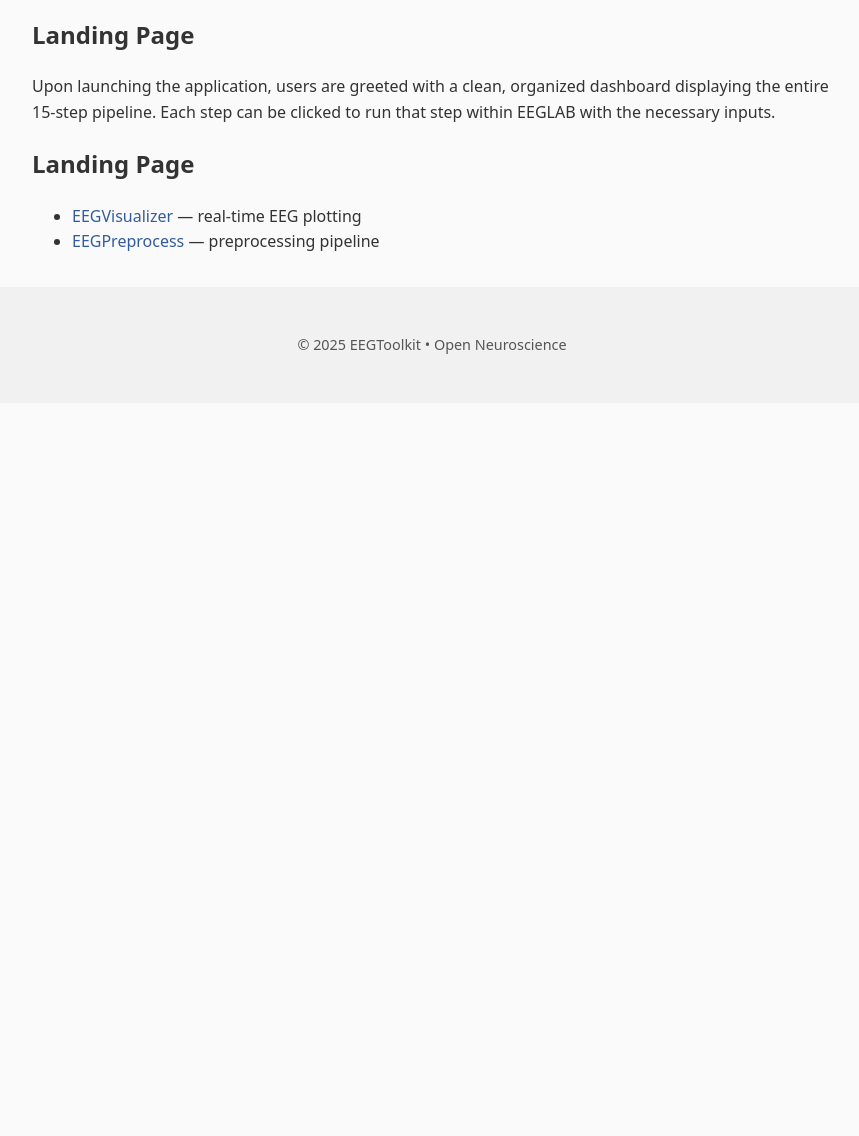
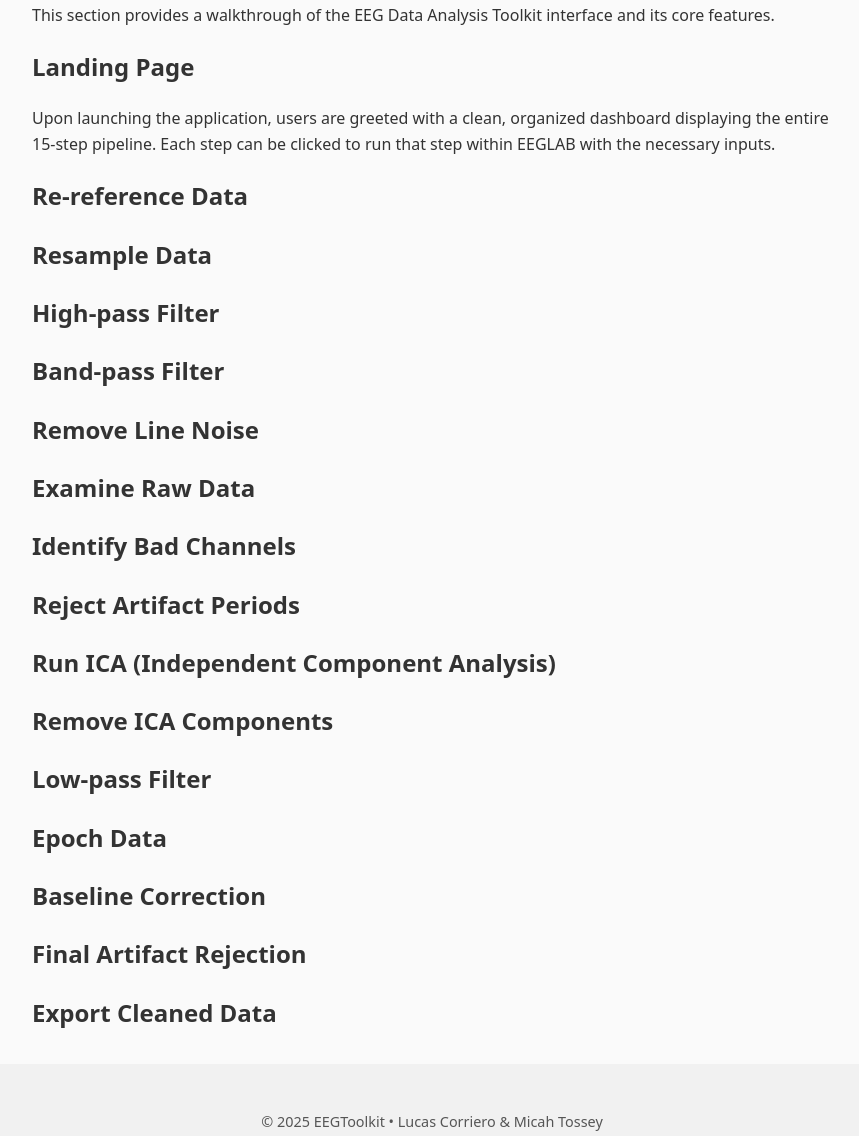
Before and after one commit to EEGToolkit/eegtoolkit.github.io, a plain HTML site: page index.html in a window 1280 px wide. Shown: the part 1181-2317 px from the top of the page, without its empty margins (208-1067 px from the left). Before the commit the page ends 1584 px from the top, so only its background shows below. Drawn offline with Linux system fonts and the light colour scheme.

Commit message:
Update index.html

```diff
--- a/index.html
+++ b/index.html
@@ -16,9 +16,10 @@
     <section class="intro">
       <h2>Overview</h2>
       <p>
-        EEG Data Analysis Toolkit is a desktop application designed to streamline and visualize the preprocessing of EEG (Electroencephalogram) data. The toolkit features an intuitive graphical user interface (GUI) that guides researchers through a structured 15-step data-cleaning pipeline. Each step is clearly color-coded — red for incomplete and green for completed — ensuring users can easily track progress and follow the correct order of operations.
-The goal of this project is to simplify the complex preprocessing stages involved in EEG data analysis, reduce manual errors, and improve workflow efficiency for neuroscience researchers and data analysts.
+        EEG Data Analysis Toolkit is a desktop application designed to streamline and visualize the preprocessing of EEG (Electroencephalogram) data.
       </p>
+      <p>The toolkit features an intuitive graphical user interface (GUI) that guides researchers through a structured 15-step data-cleaning pipeline. Each step is clearly color-coded — red for incomplete and green for completed — ensuring users can easily track progress and follow the correct order of operations.</p>
+      <p>The goal of this project is to simplify the complex preprocessing stages involved in EEG data analysis, reduce manual errors, and improve workflow efficiency for neuroscience researchers and data analysts.</p>
     </section>
 
     <section class="contact">
@@ -46,17 +47,27 @@ The goal of this project is to simplify the complex preprocessing stages involve
       <p>This section provides a walkthrough of the EEG Data Analysis Toolkit interface and its core features.</p>
       <h1>Landing Page</h1>
       <p>Upon launching the application, users are greeted with a clean, organized dashboard displaying the entire 15-step pipeline. Each step can be clicked to run that step within EEGLAB with the necessary inputs.</p>
-      <h1>Landing Page</h1>
-      <ul>
-        <li><a href="https://github.com/EEGToolkit/EEGVisualizer">EEGVisualizer</a> — real-time EEG plotting</li>
-        <li><a href="https://github.com/EEGToolkit/EEGPreprocess">EEGPreprocess</a> — preprocessing pipeline</li>
-      </ul>
+      <h1>Re-reference Data</h1>
+      <h1>Resample Data</h1>
+      <h1>High-pass Filter</h1>
+      <h1>Band-pass Filter</h1>
+      <h1>Remove Line Noise</h1>
+      <h1>Examine Raw Data</h1>
+      <h1>Identify Bad Channels</h1>
+      <h1>Reject Artifact Periods</h1>
+      <h1>Run ICA (Independent Component Analysis)</h1>
+      <h1>Remove ICA Components</h1>
+      <h1>Low-pass Filter</h1>
+      <h1>Epoch Data</h1>
+      <h1>Baseline Correction</h1>
+      <h1>Final Artifact Rejection</h1>
+      <h1>Export Cleaned Data</h1>
     </section>
 
   </main>
 
   <footer>
-    <p>&copy; <span id="year"></span> EEGToolkit • Open Neuroscience</p>
+    <p>&copy; <span id="year"></span> EEGToolkit • Lucas Corriero & Micah Tossey</p>
   </footer>
 
   <script>
```
